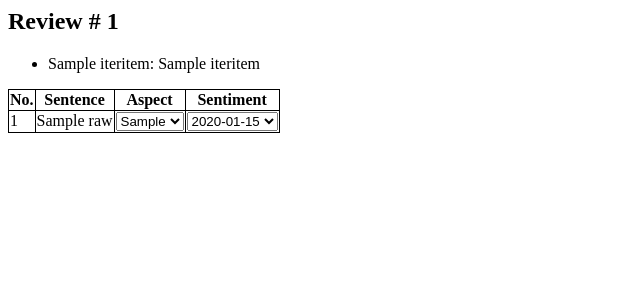
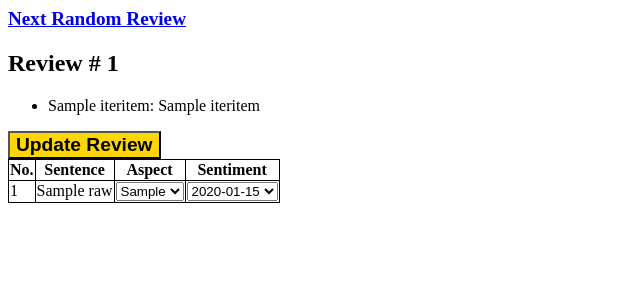
Before and after one commit to stasi009/OpinionMining728, a Flask app: template aspect_sentiment_edit/templates/review.html in a window 1280 px wide. Shown: the top 300 px of the page, without its empty margins (0-640 px from the left). Run offline with Flask 2, Linux system fonts and the light colour scheme; the template is opened without the code that fills it: most values are stand-ins (such as "Sample title", 1, 10 or a date in 2020); parts of the project's set-up code (start-up, migrations or seed data) failed here and were passed over.

Commit message:
add submit and 'next random link' each page

```diff
--- a/aspect_sentiment_edit/routes.py
+++ b/aspect_sentiment_edit/routes.py
@@ -28,7 +28,14 @@ def next_random_review():
     review_id = app.mongoproxy.next_random_review_id()
     return redirect(url_for("show_review",review_id = review_id))
 
-@app.route('/review/<review_id>')
+@app.route('/review/<review_id>',methods=['GET', 'POST'])
 def show_review(review_id):
-    review = app.mongoproxy.find_review_by_id(review_id)
-    return render_template("review.html",review = review,aspect_options = AspectOptions,sentiment_options = SentimentOptions)
+    if request.method == 'GET':
+        review = app.mongoproxy.find_review_by_id(review_id)
+        return render_template("review.html",review = review,aspect_options = AspectOptions,sentiment_options = SentimentOptions)
+    elif request.method == 'POST':
+        print "========================= in POST review ============="
+        print "review_id: {}".format(review_id)
+        return "<h2>testing POST</h2>"
+    else:
+        return "<h2>invalid request</h2>"
--- a/aspect_sentiment_edit/templates/review.html
+++ b/aspect_sentiment_edit/templates/review.html
@@ -15,6 +15,7 @@
         </style>
     </head>
     <body>
+        <a href="{{url_for('next_random_review')}}" style='font-size:1.2em;font-weight:bold'>Next Random Review<a>
         <h2>Review # {{review.id}}</h2>
         <p>
             <ul>
@@ -24,6 +25,8 @@
             </ul>
         </p>
         <form method="post">
+
+            <button type="submit" style="background-color:gold;font-size:1.2em;font-weight:bold">Update Review</button>
 
             <table  >
                 <tr>
```
